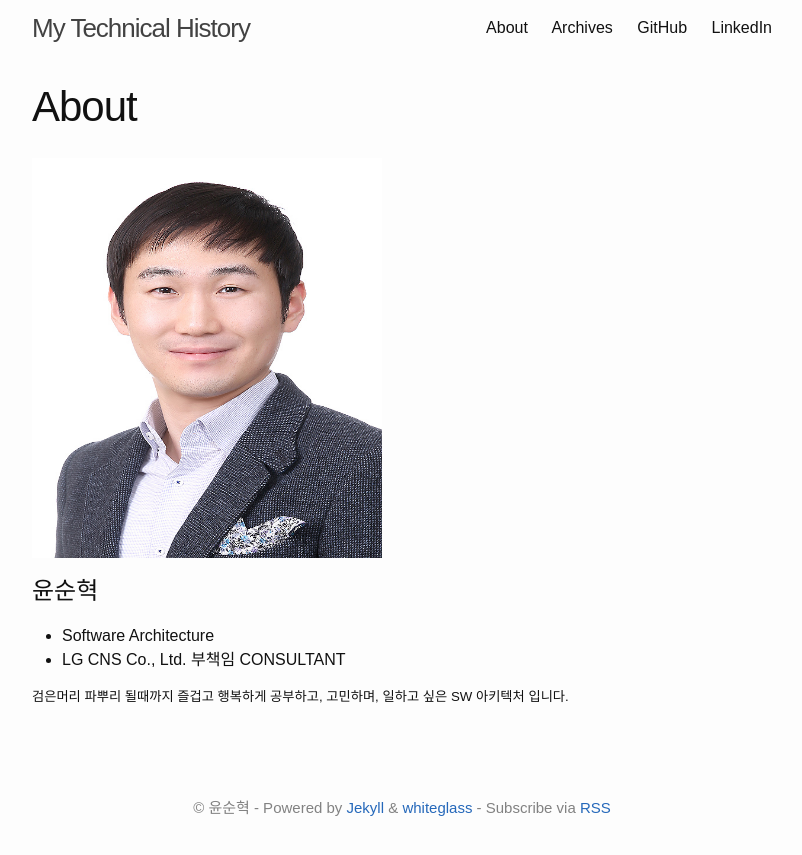
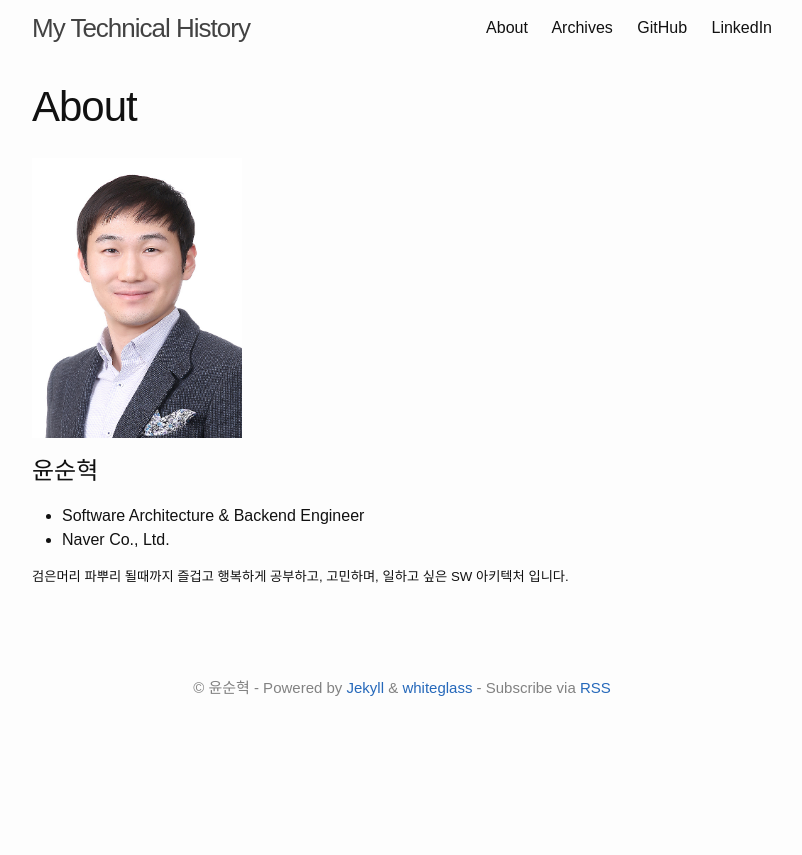
Before and after one commit to SoonhyukYoon/soonhyukyoon.github.io, a Jekyll site: the page built from about.md, in a window 1280 px wide. Shown: the top 855 px of the page, without its empty margins (238-1040 px from the left). Built offline with Jekyll 4.4.1, drawn with Linux system fonts in a browser that asks for light colours.

Commit message:
Update about.md

```diff
--- a/about.md
+++ b/about.md
@@ -3,9 +3,10 @@ layout: page
 title: "About"
 permalink: /about/
 ---
-<img src="/profile.jpg" width="350" height="400" />
+<img src="/profile.jpg" width="210" height="280" />
+
 # 윤순혁
-- Software Architecture
-- LG CNS Co., Ltd. 부책임 CONSULTANT
+- Software Architecture & Backend Engineer
+- Naver Co., Ltd.
 
 ##### 검은머리 파뿌리 될때까지 즐겁고 행복하게 공부하고, 고민하며, 일하고 싶은 SW 아키텍처 입니다.
```
